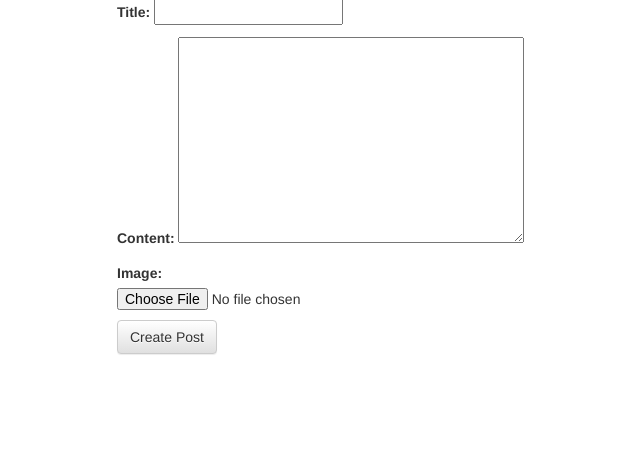
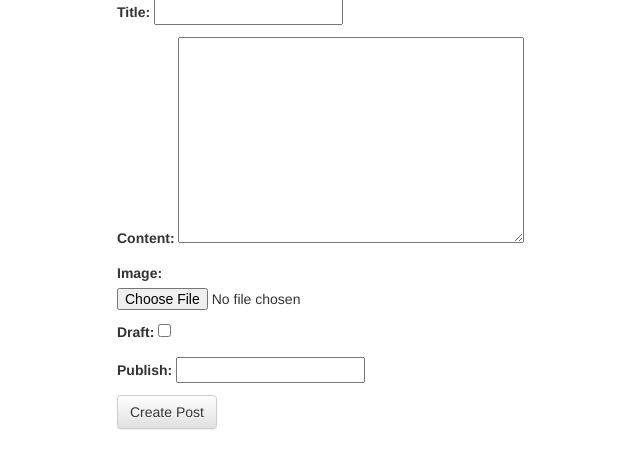
Before and after one commit to imelnichuk/django-eureka, a Django app: template src/templates/post_form.html in a window 1280 px wide. Shown: the part 71-540 px from the top of the page, without its empty margins (253-893 px from the left). Run offline with Django 3.2, Linux system fonts and the light colour scheme; the template is opened without the code that fills it: values that come from a table or form of the project are taken from there, others are empty; some libraries are stand-ins or nearby versions.

Commit message:
Implemented drafts and future posts, added Model Manager, added drafts handling

```diff
--- a/src/posts/forms.py
+++ b/src/posts/forms.py
@@ -9,4 +9,6 @@ class PostForm(forms.ModelForm):
             "title",
             "content",
             "image",
+            "draft",
+            "publish",
         ]
--- a/src/posts/models.py
+++ b/src/posts/models.py
@@ -2,8 +2,14 @@ from django.conf import settings
 from django.core.urlresolvers import reverse
 from django.db import models
 from django.db.models.signals import pre_save
+from django.utils import timezone
 
 from django.utils.text import slugify
+
+
+class PostManager(models.Manager):
+    def active(self, *args, **kwargs):
+        return super(PostManager, self).filter(draft=False).filter(publish__lte=timezone.now())
 
 
 def upload_location(instance, filename):
@@ -22,8 +28,12 @@ class Post(models.Model):
     height_field = models.IntegerField(default=0)
     width_field = models.IntegerField(default=0)
     content = models.TextField()
+    draft = models.BooleanField(default=False)
+    publish = models.DateField(auto_now=False, auto_now_add=False)
     updated = models.DateTimeField(auto_now=True, auto_now_add=False)
     timestamp = models.DateTimeField(auto_now=False, auto_now_add=True)
+
+    objects = PostManager()
 
     def __unicode__(self):
         return self.title
--- a/src/static/css/base.css
+++ b/src/static/css/base.css
@@ -1,5 +1,9 @@
 h1 {
     color: #2F2E7B;
+}
+
+.red {
+    color: red;
 }
 
 img.share-logo {
--- a/src/templates/post_detail.html
+++ b/src/templates/post_detail.html
@@ -9,7 +9,7 @@
   {% if instance.image %}
     <img src="{{ instance.image.url }}" class="img-responsive"/>
   {% endif %}
-<h1>{{ title }} <small>{{ instance.timestamp }}</small></h1>
+<h1>{{ title }} <small>{% if instance.draft %}<span class="red">Draft</span>{% endif %} {{ instance.publish }}</small></h1>
 
 {% if instance.user.get_full_name %}
   <p>Author: {{ instance.user.get_full_name }}</p>
--- a/src/templates/post_list.html
+++ b/src/templates/post_list.html
@@ -12,6 +12,7 @@
         <img src="{{ obj.image.url }}" class="img-responsive"/>
       {% endif %}
       <div class="caption">
+        {% if obj.draft %}<h3>Staff only: Draft</h3>{% endif %}{% if obj.publish > today %}<h3>Staff only: Future Post</h3>{% endif %}
         <h3><a href='{{ obj.get_absolute_url }}'>{{ obj.title }}</a> <small>{{ obj.timestamp|timesince }} ago</small></h3>
         {% if obj.user.get_full_name %}<p>Author: {{ obj.user.get_full_name }}</p>{% endif %}
         <p>{{ obj.content|linebreaks|truncatechars:120 }}</p>
```
Also changed, not shown: src/posts/views.py (+9 -1 lines).
